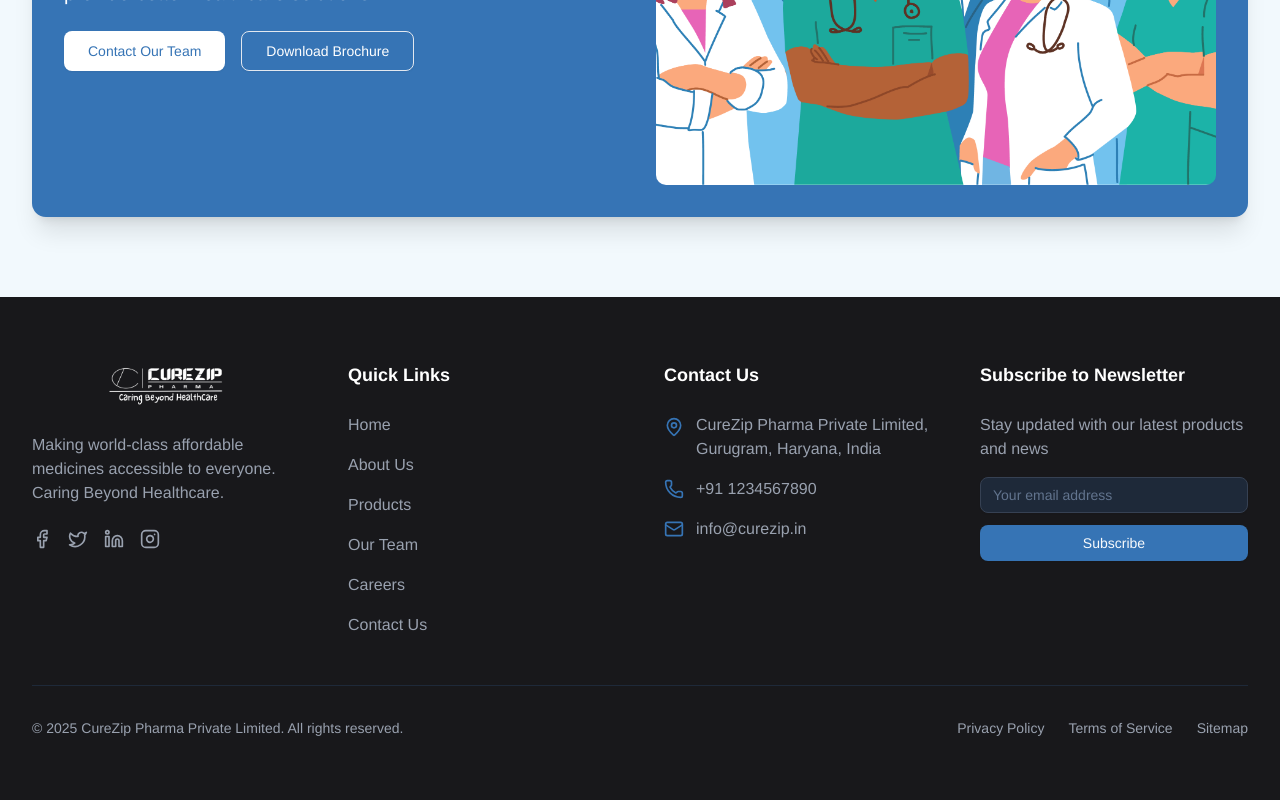
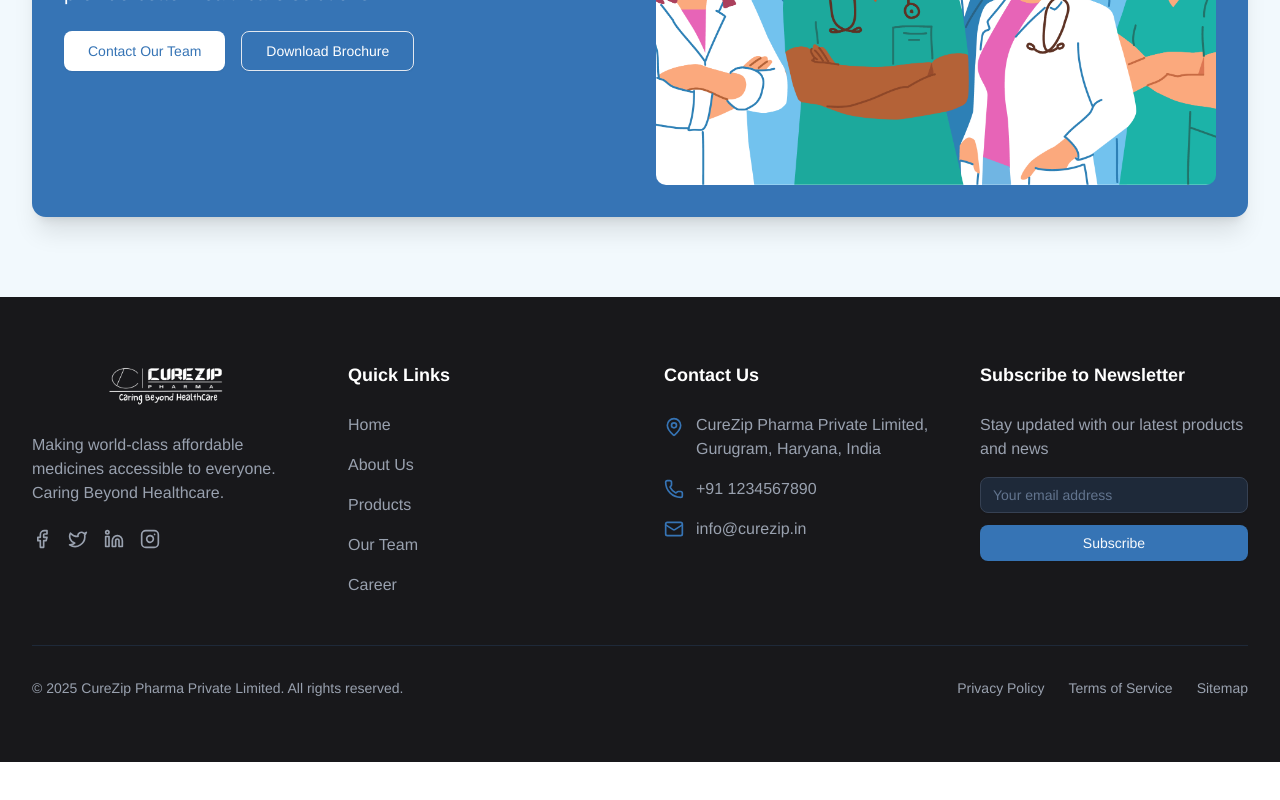
Before and after one commit to prashant7023/curezip, a Next.js app: page / in a window 1280 px wide. Shown: the part 4573-5373 px from the top of the page. After the commit the page ends 5335 px from the top, so only its background shows below. Built offline with nearby package versions, Linux system fonts and the light colour scheme.

Commit message:
update link

```diff
--- a/src/components/footer-section/footer.jsx
+++ b/src/components/footer-section/footer.jsx
@@ -68,12 +68,7 @@
               </li>
               <li>
                 <Link href="/career" className="text-gray-400 hover:text-white transition-colors">
-                  Careers
-                </Link>
-              </li>
-              <li>
-                <Link href="/contact" className="text-gray-400 hover:text-white transition-colors">
-                  Contact Us
+                  Career
                 </Link>
               </li>
             </ul>
```
